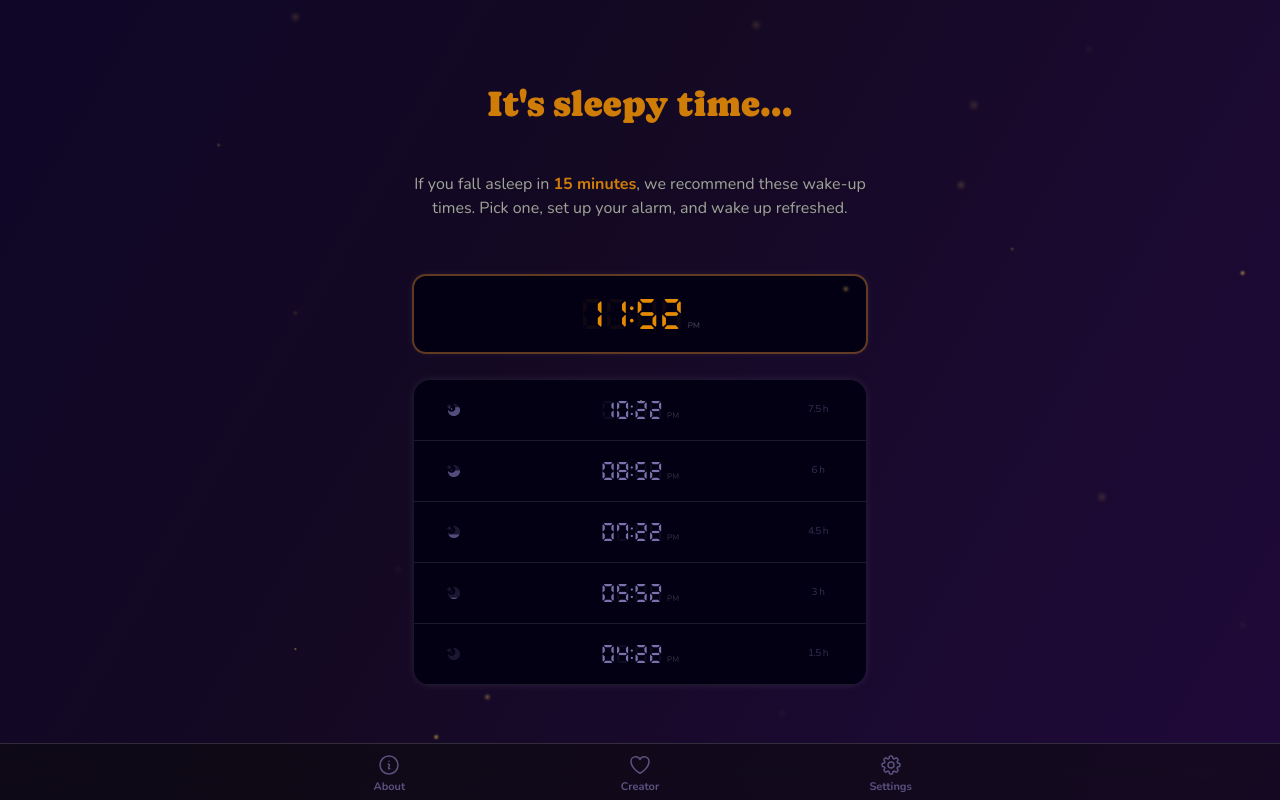
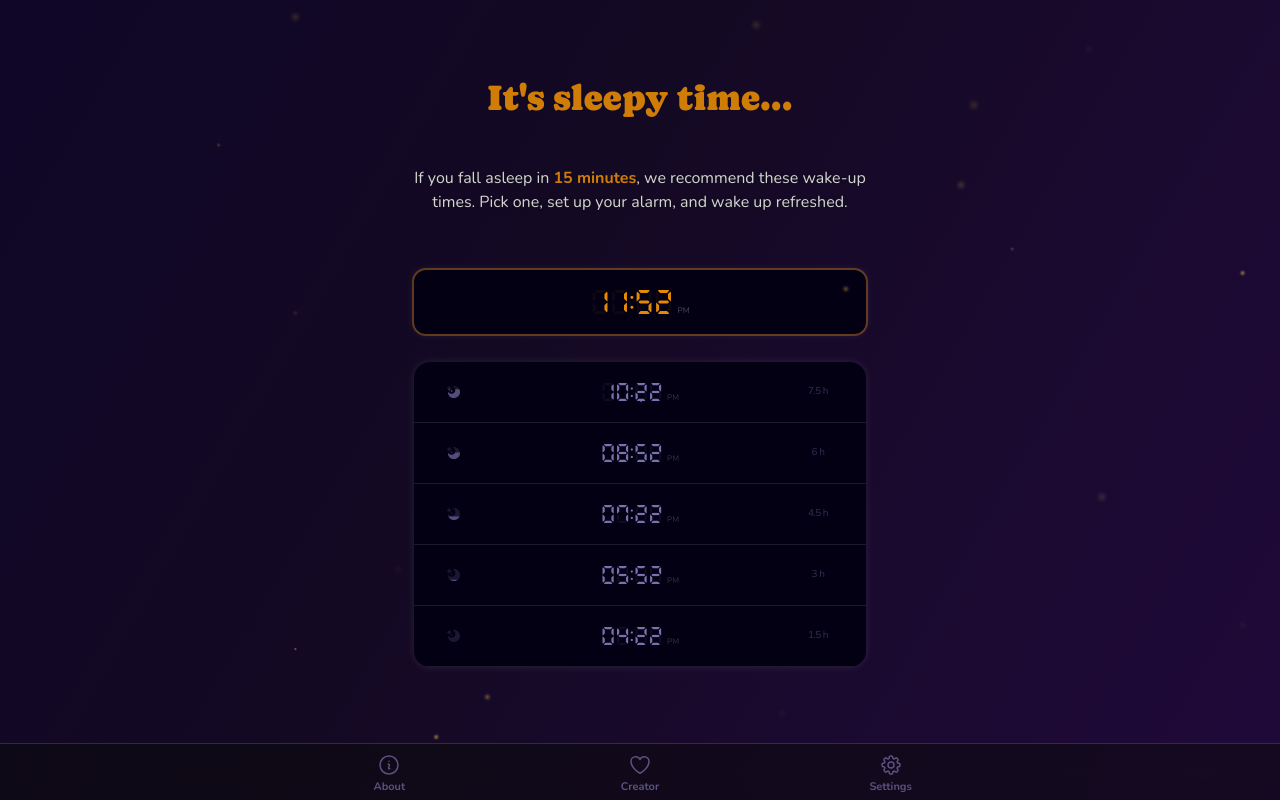
Before and after one commit to aronsantha/wakey, a React (Vite) app: page / in a window 1280 px wide. Built offline with nearby package versions, Linux system fonts and the light colour scheme.

Commit message:
adjust spacing

```diff
--- a/src/components/App.jsx
+++ b/src/components/App.jsx
@@ -241,12 +241,12 @@ function App() {
             })}
           </div>
         </footer>
-        <main className="mt-16 mb-24 flex max-w-[500px] flex-col px-6 text-center">
+        <main className="mt-10 mb-24 flex max-w-[500px] flex-col px-6 text-center">
           <div className="mb-14 flex flex-col gap-4">
-            <h1 className="font-caprasimo mb-8 text-4xl text-amber-500/80">
+            <h1 className="font-caprasimo mb-4 text-3xl text-amber-500/80 md:mb-8 md:text-4xl">
               It's sleepy time...
             </h1>
-            <h2 className="text-neutral-400 text-shadow-[0_0_2px] text-shadow-neutral-900">
+            <h2 className="text-neutral-300 text-shadow-[0_0_2px] text-shadow-neutral-900">
               If you fall asleep in{" "}
               <button
                 className="inline cursor-pointer font-bold text-amber-500/80"
@@ -260,7 +260,7 @@ function App() {
           </div>
 
           <div className="flex w-full flex-col items-center gap-y-2">
-            <div className="mb-5 w-full rounded-xl bg-[#030014] px-3 py-5 text-3xl text-amber-500 shadow-[0_0_8px_white]/10 outline-2 outline-amber-500/30">
+            <div className="mb-5 w-full rounded-xl bg-[#030014] px-3 py-4 text-2xl text-amber-500 shadow-[0_0_8px_white]/10 outline-2 outline-amber-500/30">
               <div className="relative flex h-lh flex-row items-center justify-center gap-x-3 gap-y-1">
                 <div
                   className="absolute right-2 grid h-2/3 max-w-[15px] items-center"
```
